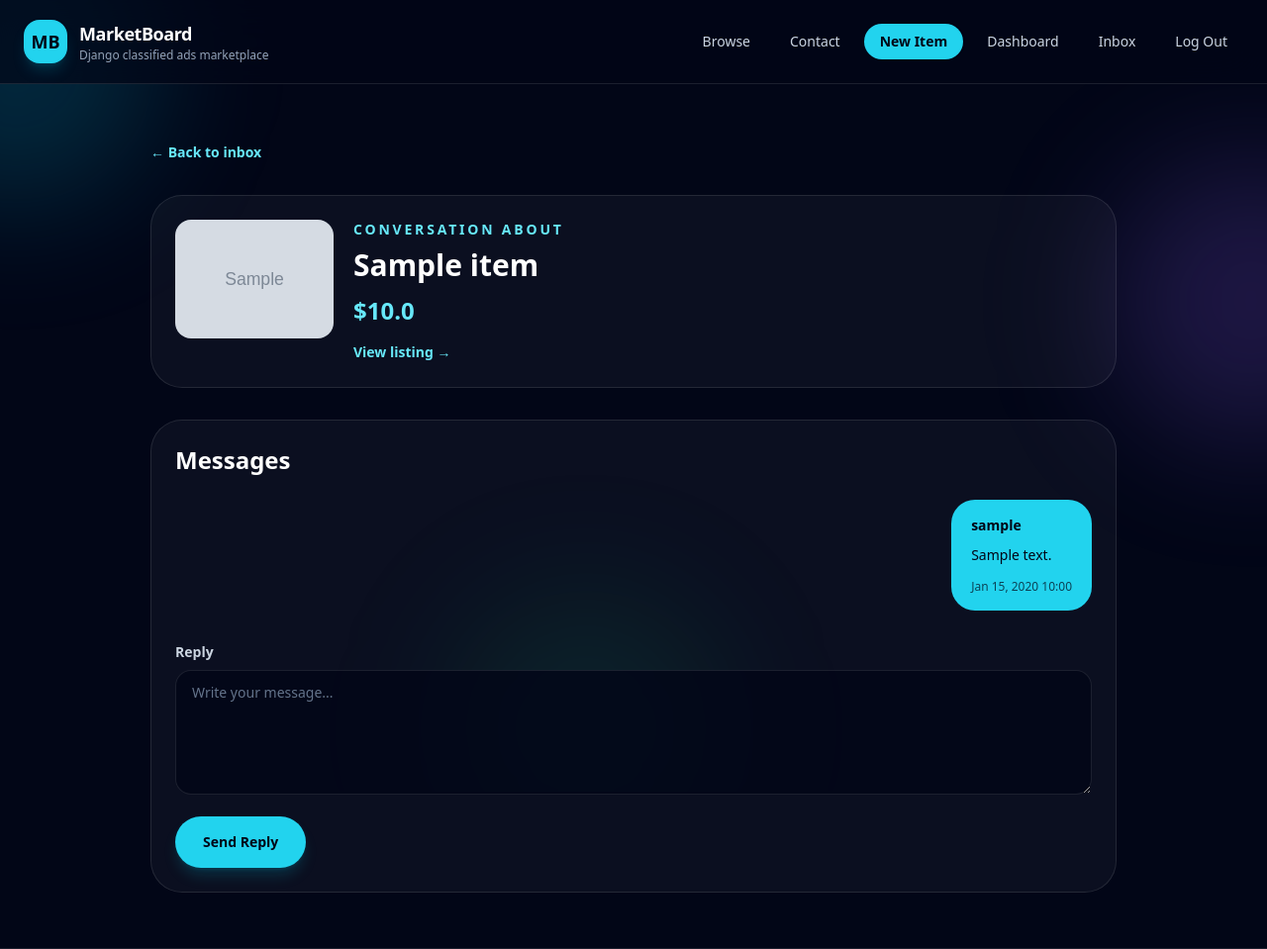
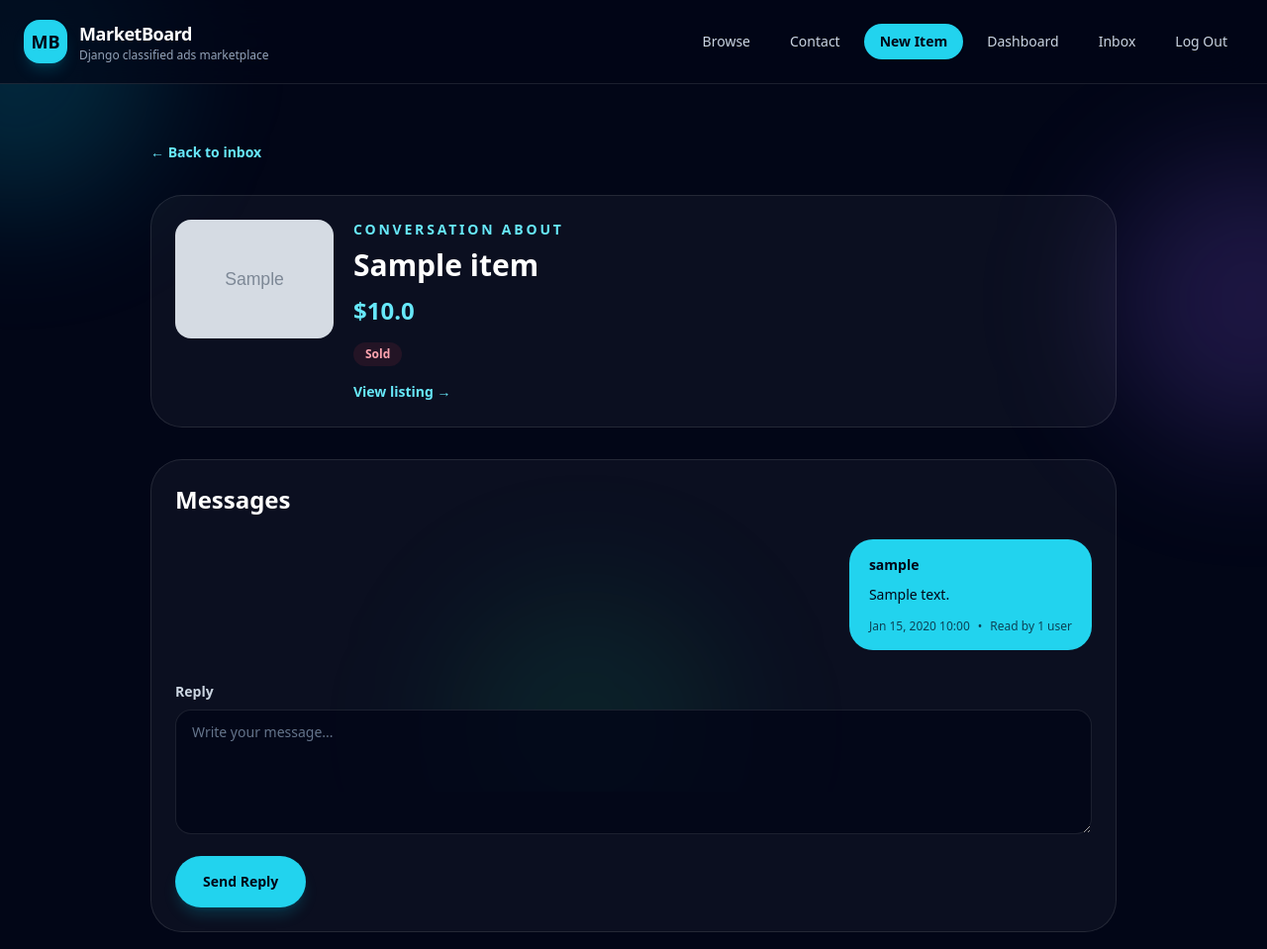
Before and after one commit to mohammad-azimi/MarketBoard, a Django app: page /inbox/1/ in a window 1280 px wide. Shown: the top 959 px of the page at 99% size. Run offline with Django 4.2, Linux system fonts and the light colour scheme; a user stored in the database is signed in; tables that the repository leaves empty hold one stand-in row (values such as "Sample post"); grey boxes marked "Sample" are stand-in pictures; some libraries are stand-ins or nearby versions.

Commit message:
Add unread conversation message tracking

```diff
--- a/Panel/conversation/admin.py
+++ b/Panel/conversation/admin.py
@@ -7,6 +7,7 @@ class ConversationMessageInline(admin.TabularInline):
     model = ConversationMessage
     extra = 0
     readonly_fields = ("created_at",)
+    filter_horizontal = ("read_by",)
 
 
 @admin.register(Conversation)
@@ -28,6 +29,7 @@ class ConversationAdmin(admin.ModelAdmin):
         "created_at",
         "modified_at",
     )
+    filter_horizontal = ("members",)
     inlines = [ConversationMessageInline]
 
 
@@ -49,3 +51,4 @@ class ConversationMessageAdmin(admin.ModelAdmin):
     readonly_fields = (
         "created_at",
     )
+    filter_horizontal = ("read_by",)
--- a/Panel/conversation/models.py
+++ b/Panel/conversation/models.py
@@ -36,6 +36,11 @@ class ConversationMessage(models.Model):
         related_name="conversation_messages",
         on_delete=models.CASCADE,
     )
+    read_by = models.ManyToManyField(
+        User,
+        related_name="read_conversation_messages",
+        blank=True,
+    )
     created_at = models.DateTimeField(auto_now_add=True)
 
     class Meta:
--- a/Panel/conversation/templates/conversation/detail.html
+++ b/Panel/conversation/templates/conversation/detail.html
@@ -35,6 +35,26 @@
           ${{ conversation.item.price }}
         </p>
 
+        <div class="mt-4 flex flex-wrap gap-2">
+          {% for member in conversation.members.all %}
+            {% if member != request.user %}
+              <span class="rounded-full bg-white/[0.06] px-3 py-1 text-xs font-semibold text-slate-300">
+                With {{ member.username }}
+              </span>
+            {% endif %}
+          {% endfor %}
+
+          {% if conversation.item.is_sold %}
+            <span class="rounded-full bg-rose-500/10 px-3 py-1 text-xs font-semibold text-rose-300">
+              Sold
+            </span>
+          {% else %}
+            <span class="rounded-full bg-emerald-500/10 px-3 py-1 text-xs font-semibold text-emerald-300">
+              Available
+            </span>
+          {% endif %}
+        </div>
+
         <a href="{% url 'item:detail' conversation.item.id %}" class="mt-4 inline-flex text-sm font-semibold text-cyan-300 hover:text-cyan-200">
           View listing →
         </a>
@@ -57,9 +77,16 @@
               {{ message.content }}
             </p>
 
-            <p class="mt-3 text-xs opacity-70">
-              {{ message.created_at|date:"M d, Y H:i" }}
-            </p>
+            <div class="mt-3 flex flex-wrap items-center gap-2 text-xs opacity-70">
+              <span>{{ message.created_at|date:"M d, Y H:i" }}</span>
+
+              {% if message.created_by == request.user %}
+                <span>•</span>
+                <span>
+                  Read by {{ message.read_by.count }} user{{ message.read_by.count|pluralize }}
+                </span>
+              {% endif %}
+            </div>
           </div>
         </div>
       {% empty %}
@@ -77,6 +104,10 @@
           Reply
         </label>
         {{ form.content }}
+
+        {% if form.content.errors %}
+          <div class="mt-2 text-sm text-rose-300">{{ form.content.errors }}</div>
+        {% endif %}
       </div>
 
       <button class="rounded-full bg-cyan-400 px-7 py-4 text-sm font-bold text-slate-950 shadow-lg shadow-cyan-500/20 transition hover:bg-cyan-300">
--- a/Panel/conversation/views.py
+++ b/Panel/conversation/views.py
@@ -10,11 +10,41 @@ from .models import Conversation
 
 @login_required
 def inbox(request):
-    conversations = request.user.conversations.all().select_related(
-        "item",
-        "item__Category",
-        "item__created_by",
+    conversations = (
+        request.user.conversations.all()
+        .select_related(
+            "item",
+            "item__Category",
+            "item__created_by",
+        )
+        .prefetch_related(
+            "members",
+            "messages",
+            "messages__created_by",
+            "messages__read_by",
+        )
     )
+
+    for conversation in conversations:
+        conversation_messages = list(conversation.messages.all())
+        conversation.latest_message = (
+            conversation_messages[-1] if conversation_messages else None
+        )
+
+        unread_count = 0
+
+        for conversation_message in conversation_messages:
+            read_user_ids = {
+                user.id for user in conversation_message.read_by.all()
+            }
+
+            if (
+                conversation_message.created_by_id != request.user.id
+                and request.user.id not in read_user_ids
+            ):
+                unread_count += 1
+
+        conversation.unread_count = unread_count
 
     return render(
         request,
@@ -59,6 +89,7 @@ def new(request, item_pk):
             conversation_message.conversation = conversation
             conversation_message.created_by = request.user
             conversation_message.save()
+            conversation_message.read_by.add(request.user)
 
             messages.success(
                 request,
@@ -81,10 +112,22 @@ def new(request, item_pk):
 @login_required
 def detail(request, pk):
     conversation = get_object_or_404(
-        Conversation,
+        Conversation.objects.prefetch_related(
+            "messages",
+            "messages__created_by",
+            "messages__read_by",
+        ),
         members__in=[request.user],
         pk=pk,
     )
+
+    unread_messages = (
+        conversation.messages.exclude(created_by=request.user)
+        .exclude(read_by=request.user)
+    )
+
+    for unread_message in unread_messages:
+        unread_message.read_by.add(request.user)
 
     if request.method == "POST":
         form = ConversationMessageForm(request.POST)
@@ -94,6 +137,7 @@ def detail(request, pk):
             conversation_message.conversation = conversation
             conversation_message.created_by = request.user
             conversation_message.save()
+            conversation_message.read_by.add(request.user)
 
             conversation.save()
 
```
Also changed, not shown: Panel/conversation/templates/conversation/inbox.html (+43 -0 lines), Panel/conversation/migrations/0002_conversationmessage_read_by.py (added).
